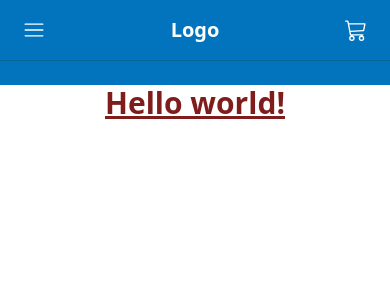
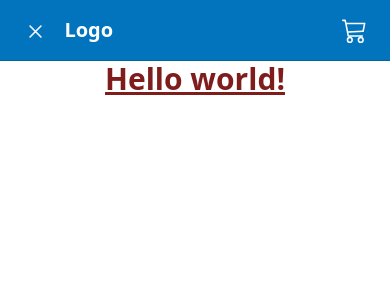
Before and after one commit to Mohammed-Younes1/ecommerce-frontend, a React (Create React App) app: page / in a window 390 px wide. Shown: the top 300 px of the page. Built offline with nearby package versions, Linux system fonts and the light colour scheme.

Commit message:
finishing the Navmobile component

```diff
--- a/src/components/navbar/NavMobile.jsx
+++ b/src/components/navbar/NavMobile.jsx
@@ -1,17 +1,76 @@
-import React from "react";
+import React, { useState } from "react";
 import { RxHamburgerMenu } from "react-icons/rx";
 import { BsCart3 } from "react-icons/bs";
+import { IoCloseOutline } from "react-icons/io5";
 // import { Link } from 'react-router-dom';
 
 function NavMobile() {
+  const [isOpen, setIsOpen] = useState(false);
+
+  const toggleMenu = () => {
+    setIsOpen(!isOpen);
+  };
+
   return (
     <>
       <div className="bg-blue_cust border-b border-border-blue flex justify-between items-center px-[6%] py-4">
-        <RxHamburgerMenu className="text-white w-[22px] h-[22px]" />
-        <div className="text-white text-xl font-bold ">Logo</div>
-        <BsCart3 className="text-white w-[22px] h-[22px]" />
+        <div className="flex items-center">
+          <div className="mt-[2px]" onClick={toggleMenu}>
+            {!isOpen ? (
+              <IoCloseOutline className="text-white w-[25px] h-[25px]" />
+            ) : (
+              <RxHamburgerMenu className="text-white w-[25px] h-[25px]" />
+            )}
+          </div>
+          <div className="text-white text-xl font-bold ml-4">Logo</div>
+        </div>
+        <BsCart3 className="text-white w-[25px] h-[25px]" />
       </div>
-      <div className="bg-blue_cust flex  items-center px-[6%] py-3"></div>
+
+      {/* dropdown */}
+      {isOpen && ( <div>
+        <div className="bg-white flex font-light text-left">
+          <ul className="font-sans text-sm w-[100px] pl-[27px] py-[10px]">
+            <li className="py-[8px]">
+              <a href="/" className="text-blue_cust hover:text-border-blue py-2">
+                Home
+              </a>
+            </li>
+            <li className="py-[8px]">
+              <a href="/" className="text-blue_cust hover:text-border-blue py-2">
+                Collections
+              </a>
+            </li>
+            <li className="py-[8px]">
+              <a href="/" className="text-blue_cust hover:text-border-blue py-2">
+                Feature
+              </a>
+            </li>
+            <li className="py-[8px]">
+              <a href="/" className="text-blue_cust hover:text-border-blue py-2">
+                Contact
+              </a>
+            </li>
+            <li className="py-[8px]">
+              <a href="/" className="text-blue_cust hover:text-border-blue py-2">
+                Contact
+              </a>
+            </li>
+            <li className="py-[8px]">
+              <a href="/" className="text-blue_cust hover:text-border-blue py-2">
+                Contact
+              </a>
+            </li>
+
+            <li className="py-[8px]">
+              <a href="/" className="text-blue_cust hover:text-border-blue">
+                Login
+              </a>
+            </li>
+          </ul>
+        </div>
+      </div>)}
+
     </>
   );
 }
```
